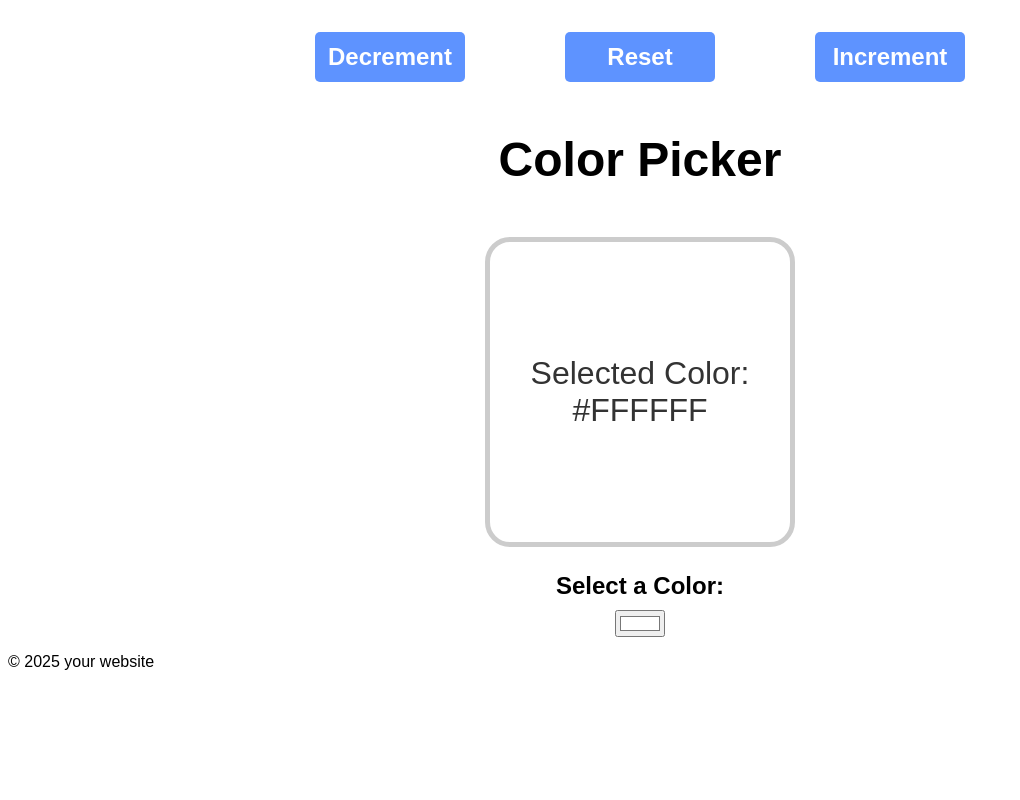
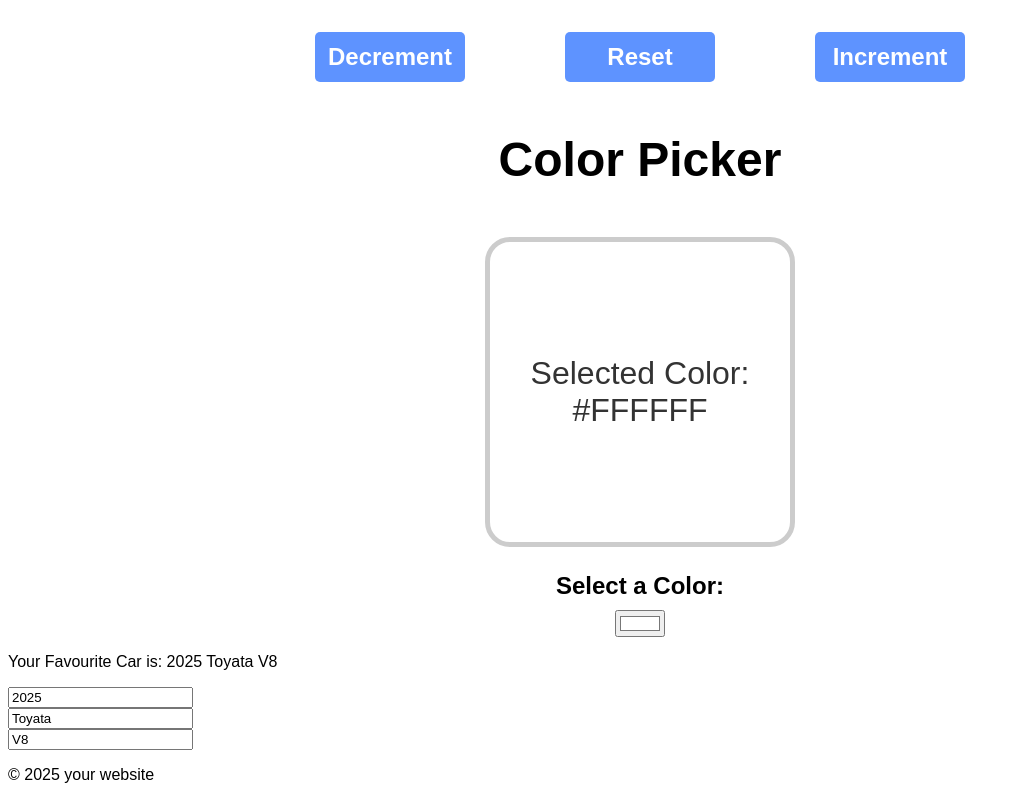
Before and after one commit to MudassarAbas/React-Preparation, a React (Vite) app: page / in a window 1280 px wide. Shown: the part 3400-4200 px from the top of the page, without its empty margins (0-1020 px from the left). Before the commit the page ends 4087 px from the top, so only its background shows below. Built offline with nearby package versions, Linux system fonts and the light colour scheme.

Commit message:
Update Objects in State

```diff
--- a/src/App.jsx
+++ b/src/App.jsx
@@ -11,6 +11,7 @@
 import MyComponent from './components/MyComponent.jsx'
 import Counter from './components/Counter.jsx'
 import ColorPicker from './components/ColorPicker.jsx'
+import Component from './components/Component.jsx'
 
 function App() {
 
@@ -46,6 +47,7 @@
   <MyComponent />
   <Counter />
   <ColorPicker />
+  <Component />
   <Footer />
   </>
   )
--- a/src/components/Component.jsx
+++ b/src/components/Component.jsx
@@ -0,0 +1,42 @@
+import React, {useState} from 'react'
+
+function Component(){
+
+    const [car, setCar] = useState({year: 2025,
+                                   make: "Toyata",
+                                   model: "V8"});
+
+
+
+    function handleYearChange(event){
+
+        setCar(c => ({...c, year: event.target.value}));
+
+    }
+
+    function handleMakeChange(event){
+
+        setCar(c => ({...c, make: event.target.value}));
+
+    }
+
+    function handleModelChange(event){
+
+        setCar(c => ({...c, model: event.target.value}));
+
+    }
+
+
+
+     return(<div>
+              <p>Your Favourite Car is: {car.year} {car.make} {car.model}</p>
+
+              <input type='number' value={car.year} onChange={handleYearChange} /><br />
+              <input type='text' value={car.make} onChange={handleMakeChange} /><br />
+              <input type='text' value={car.model} onChange={handleModelChange} /><br />
+
+            </div>)
+
+}
+
+export default Component
```
